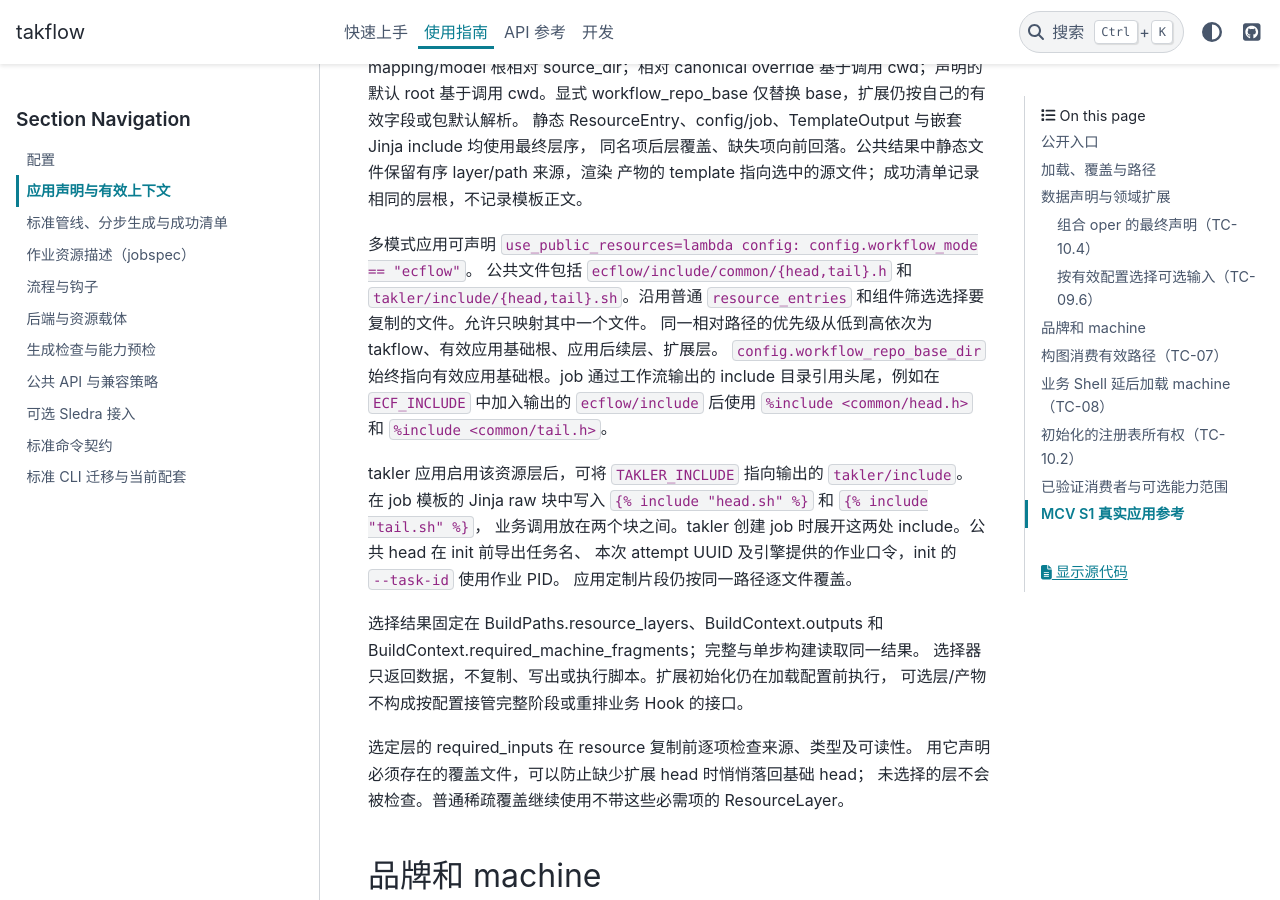
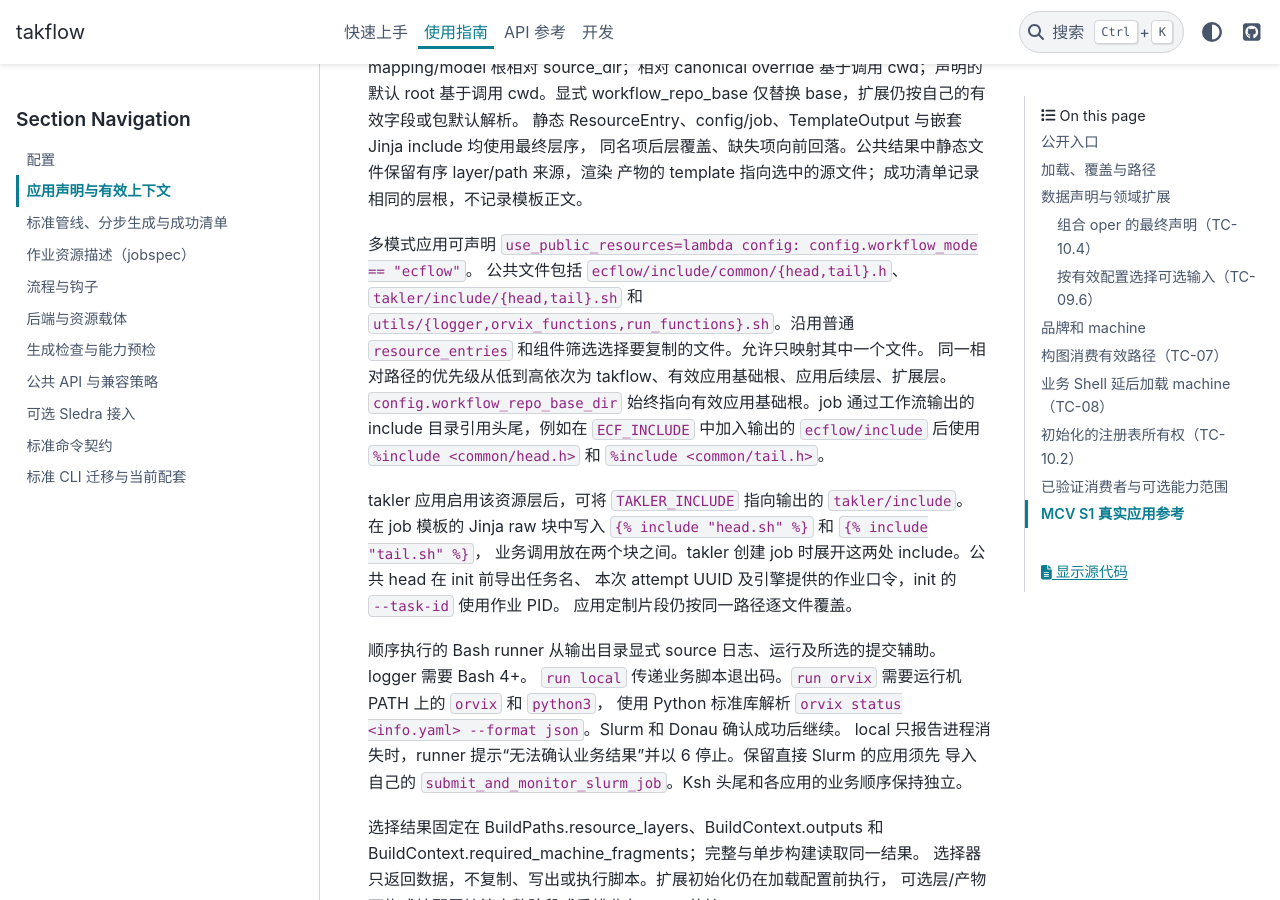
Before and after one commit to cemc-oper/takflow, a Sphinx documentation site: the page built from docs/source/guide/application.md, in a window 1280 px wide and 900 px high, scrolled down 5522 px. Built offline with Sphinx 7.4.7 and the PyData theme 0.15.4, drawn with Linux system fonts in a browser that asks for light colours.

Commit message:
:sparkles: Share Bash runner helpers and validate ORVIX job status (TC-08)
- Package logger.sh, run_functions.sh, and orvix_functions.sh as public resources.
- Read structured ORVIX status and stop dependent jobs on failure or when local FINISHED leaves the business exit code unknown.
- Preserve direct job exit codes and return 3 on submission failure before polling.

```diff
--- a/docs/source/guide/application.md
+++ b/docs/source/guide/application.md
@@ -166,7 +166,8 @@ cwd。显式 workflow_repo_base 仅替换 base，扩展仍按自己的有效字
 产物的 template 指向选中的源文件；成功清单记录相同的层根，不记录模板正文。
 
 多模式应用可声明 `use_public_resources=lambda config: config.workflow_mode == "ecflow"`。
-公共文件包括 `ecflow/include/common/{head,tail}.h` 和 `takler/include/{head,tail}.sh`。沿用普通
+公共文件包括 `ecflow/include/common/{head,tail}.h`、`takler/include/{head,tail}.sh`
+和 `utils/{logger,orvix_functions,run_functions}.sh`。沿用普通
 `resource_entries` 和组件筛选选择要复制的文件。允许只映射其中一个文件。
 同一相对路径的优先级从低到高依次为 takflow、有效应用基础根、应用后续层、扩展层。
 `config.workflow_repo_base_dir` 始终指向有效应用基础根。job 通过工作流输出的 include
@@ -178,6 +179,12 @@ takler 应用启用该资源层后，可将 `TAKLER_INCLUDE` 指向输出的 `ta
 业务调用放在两个块之间。takler 创建 job 时展开这两处 include。公共 head 在 init 前导出任务名、
 本次 attempt UUID 及引擎提供的作业口令，init 的 `--task-id` 使用作业 PID。
 应用定制片段仍按同一路径逐文件覆盖。
+
+顺序执行的 Bash runner 从输出目录显式 source 日志、运行及所选的提交辅助。logger 需要 Bash 4+。
+`run local` 传递业务脚本退出码。`run orvix` 需要运行机 PATH 上的 `orvix` 和 `python3`，
+使用 Python 标准库解析 `orvix status <info.yaml> --format json`。Slurm 和 Donau 确认成功后继续。
+local 只报告进程消失时，runner 提示“无法确认业务结果”并以 6 停止。保留直接 Slurm 的应用须先
+导入自己的 `submit_and_monitor_slurm_job`。Ksh 头尾和各应用的业务顺序保持独立。
 
 选择结果固定在 BuildPaths.resource_layers、BuildContext.outputs 和
 BuildContext.required_machine_fragments；完整与单步构建读取同一结果。
--- a/pyproject.toml
+++ b/pyproject.toml
@@ -52,6 +52,7 @@ where = ["src"]
 takflow = [
     "resources/ecflow/include/common/*.h",
     "resources/takler/include/*.sh",
+    "resources/utils/*.sh",
     "spec/**/*.json",
     "spec/**/VERSION",
     "spec/**/ORVIX_VERSION",
```
Also changed, not shown: 4 other files.
